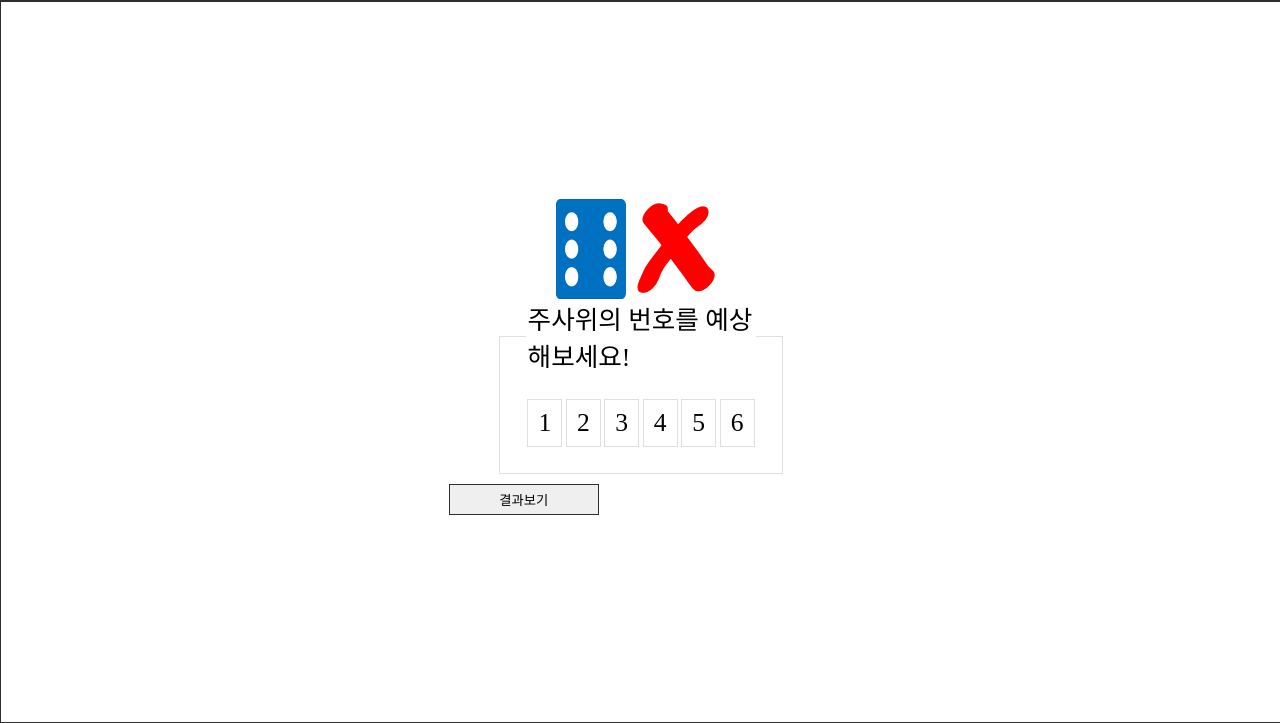
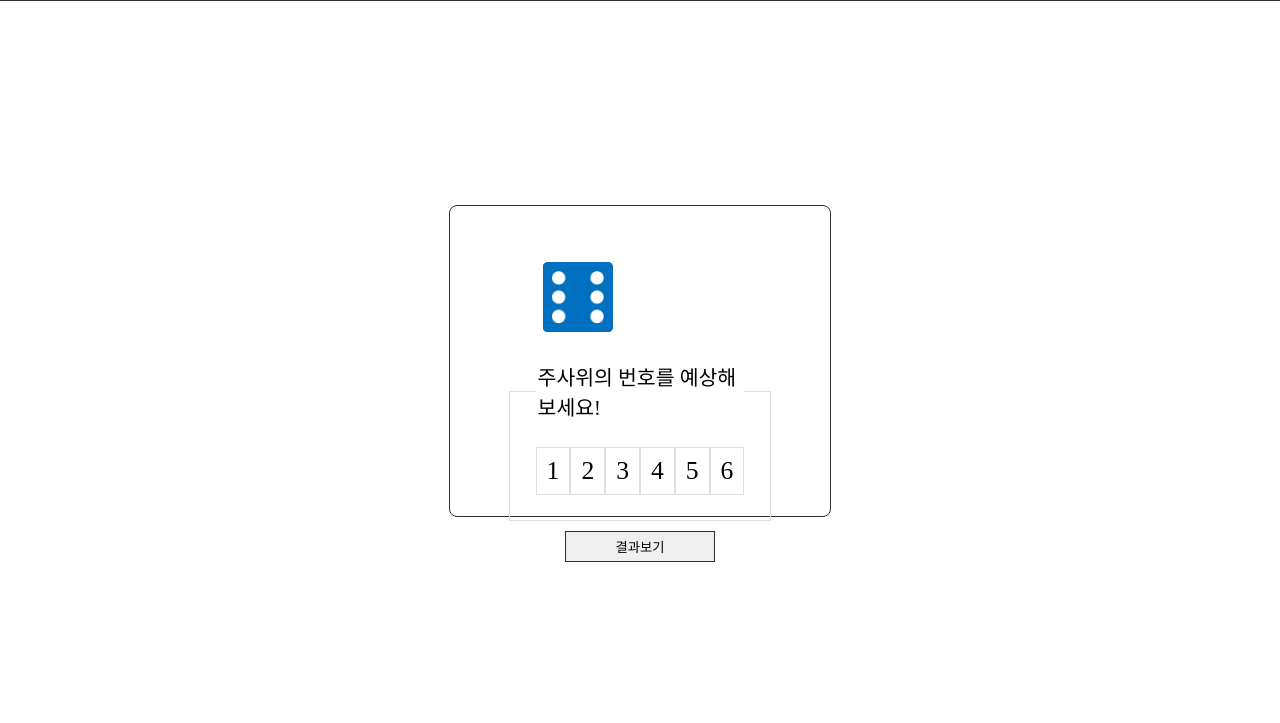
Before and after one commit to young1ll/k2_js, a plain HTML site: page index.html in a window 1280 px wide. Both pictures are taken after a click on the button "결과보기". Shown: the part 81-804 px from the top of the page. Drawn offline with Linux system fonts and the light colour scheme.

Commit message:
HTML/CSS/JS Update

```diff
--- a/index.html
+++ b/index.html
@@ -14,18 +14,20 @@
         <h1 id="docuTitle">자바스크립트<span id="h1_tag">color change</span></h1>
     </header>
     <main id="content">
+        <div class="contBox">
 
             <div id="dicebox">
                 <div id="dice">
                     <img class="dice_img" src="" alt="">
+                </div>
+                <div id="ox">
                     <img class="answer_img" src="" alt="">
                 </div>
             </div>
             <!-- <div id="div1">본문</div> -->
 
             <div id="numberPlay">
-            <div id="numberBox">
-            </div>
+                <!-- <div id="numberBox"></div> -->
                 <form name="numberForm">
                     <fieldset>
                         <legend>주사위의 번호를 예상해보세요!</legend>
@@ -37,9 +39,12 @@
                         <input type="radio" name="num" value="6" id="n6"><label class="selector_span" for="n6">6</label>
                     </fieldset>
                 </form>
+                <div class="btnbox">
                     <input type="button" name="numberSubmit" id="result" class="btn" value="결과보기" onclick="numberPlay();">
                 </div>
+            </div>
 
+        </div>
     </main>
 
 </body>
--- a/scripts/main.js
+++ b/scripts/main.js
@@ -129,6 +129,7 @@ const throwDice =()=>{
 const numberPlay =()=> {
     const dices = ["1.png", "2.png", "3.png", "4.png", "5.png", "6.png"];
     const divDicebox = document.querySelector("#dice");
+    const divOXbox = document.querySelector("#ox");
     const trDice = document.querySelector("#result");
 
 
@@ -136,24 +137,27 @@ const numberPlay =()=> {
      let resultForm = numberForm.num.value;
      console.log(resultForm+".png");
 
-    //trDice.addEventListener("click", ()=>{ //trDice.addEventListener 클릭이 걸려있어서 클릭 횟수 만큼 반복 실행되는 오류가 있었다.
-        const importDices = dices[Math.floor(Math.random()*dices.length)];
+        //trDice.addEventListener("click", ()=>{ //trDice.addEventListener 클릭이 걸려있어서 클릭 횟수 만큼 반복 실행되는 오류가 있었다.
+        const dicesImg = document.querySelector(".dice_img");
+        dicesImg.width = 80;
+        let importDices = "";
+        for(let i=0; i<6; i++) {
+            importDices = dices[Math.floor(Math.random()*dices.length)];
+            //setTimeout(dicesImg.src = `주사위/${importDices}`,1000);// 시간지연
+            dicesImg.src = `주사위/${importDices}`; // 위에서 생성한 난수
+        }
+        divDicebox.append(dicesImg);
 
-        const dicesImg = document.querySelector(".dice_img");
-        dicesImg.src = `주사위/${importDices}`; // 위에서 생성한 난수
-        dicesImg.width = 80;
-        divDicebox.append(dicesImg);
         const answerImg = document.querySelector(".answer_img");
         dicesImg.width = 70;
-        divDicebox.append(answerImg);
+        divOXbox.append(answerImg);
 
 
         console.log(importDices);
         console.log(dices)
         if(resultForm == "") {
             alert("예상 값을 입력해주세요!");
-        };
-        if(resultForm+".png" == importDices) {
+        } else if(resultForm+".png" == importDices) {
             alert("정답입니다!");
             answerImg.src = `주사위/o.png`;
         } else {
--- a/styles/main.css
+++ b/styles/main.css
@@ -26,7 +26,6 @@ main {
     width: 100%;
     height: 90vh;
 
-    border: 1px solid #2e2e2e;
 
     display: flex;
     flex-direction: column;
@@ -34,14 +33,34 @@ main {
     justify-content: center;
     align-items: center;
 }
-
-#dice {
-    display: flex;
-
-    margin: 0 auto;
-    height: 100px;
+.contBox {
+    border: 1px solid #2e2e2e;
+    border-radius: 8px;
+    height: 250px;
+    padding: 30px;
 }
 
+#dicebox {
+    display: flex;
+    align-items: center;
+    height: 125px
+
+}
+#dice img, #ox img{
+    margin: 10px;
+    height: 70px;
+}
+
+
+/* Content */
+legend {
+    font-size: 0.8em;
+}
+#numberPlay .btnbox {
+    text-align: center;
+}
+
+/* Buttons */
 .btn {
     border: 1px solid #2e2e2e;
     margin: 10px 0;
```
Lines whose indentation alone changed are shown as unchanged.
